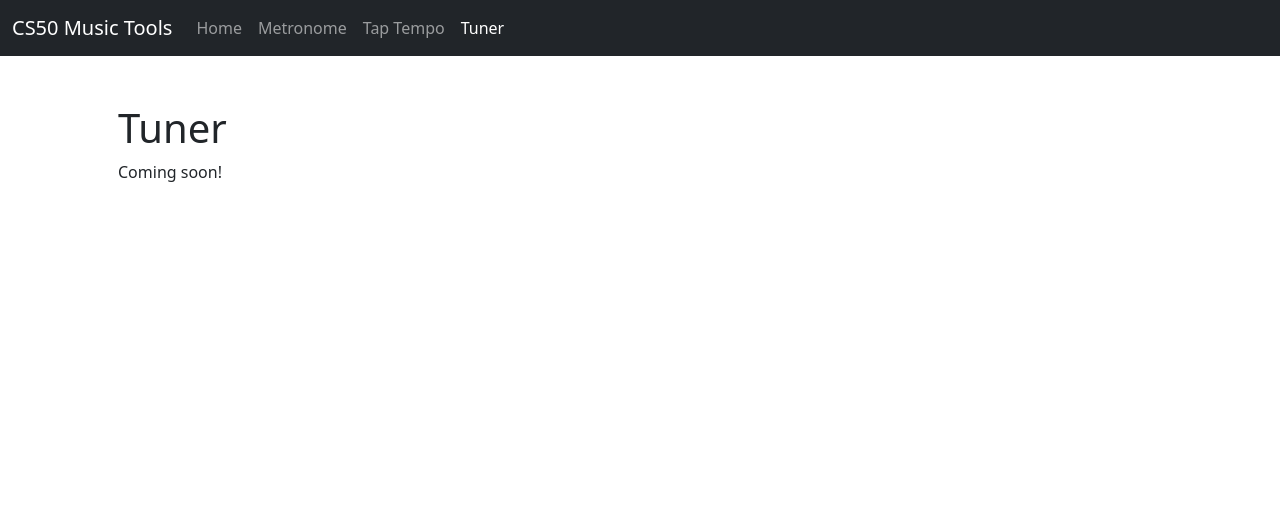
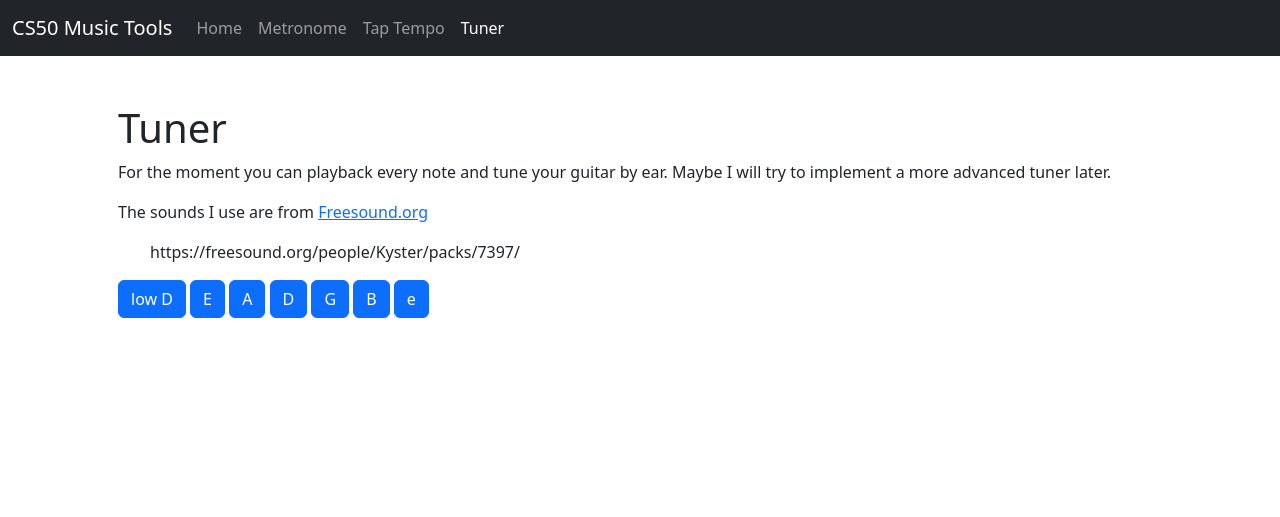
Before and after one commit to martin-hackl/cs50-final-project, a Flask app: page /tuner in a window 1280 px wide. Shown: the top 517 px of the page. Run offline with Flask 3, Linux system fonts and the light colour scheme.

Commit message:
create first concept of tuner

```diff
--- a/templates/tuner.html
+++ b/templates/tuner.html
@@ -7,7 +7,61 @@
 {% block main %}
     <h1>Tuner</h1>
 
-    Coming soon!
+    <p>For the moment you can playback every note and tune your guitar by ear. Maybe I will try to implement a more advanced tuner later.</p>
+    <p>The sounds I use are from <a href="https://freesound.org/people/Kyster/packs/7397/" target="_blank">Freesound.org</a></p>
+    <ul>https://freesound.org/people/Kyster/packs/7397/</ul>
+
+
+    <button class="btn btn-primary" id="Dlow" type="button">low D</button>
+    <button class="btn btn-primary" id="E" type="button">E</button>
+    <button class="btn btn-primary" id="A" type="button">A</button>
+    <button class="btn btn-primary" id="D" type="button">D</button>
+    <button class="btn btn-primary" id="G" type="button">G</button>
+    <button class="btn btn-primary" id="B" type="button">B</button>
+    <button class="btn btn-primary" id="e" type="button">e</button>
+
+    <script>
+            const urlE = "https://cdn.freesound.org/previews/117/117677_646701-lq.mp3"
+            const urlA = "https://cdn.freesound.org/previews/117/117673_646701-lq.mp3"
+
+            let ctx = null;
+            let audio;
+
+            async function createAudioContext(note){
+                ctx = new AudioContext();
+
+                fetch(note)
+                    .then(data => data.arrayBuffer())
+                    .then(arrayBuffer => ctx.decodeAudioData(arrayBuffer))
+                    .then(decodedAudio => {
+                        audio = decodedAudio;
+                    });
+            return 1;
+            }
+
+            function playback() {
+                const playSound = ctx.createBufferSource();
+                playSound.buffer = audio;
+                playSound.connect(ctx.destination);
+                playSound.start(ctx.currentTime);
+            }
+
+            document.getElementById("E").addEventListener("click", async () => {
+                await createAudioContext(urlE);
+                console.log("1");
+                playback();
+                console.log("2");
+            });
+
+            document.getElementById("A").addEventListener("click", async () => {
+                await createAudioContext(urlA);
+                console.log("1");
+                playback();
+                console.log("2");
+            });
+
+    </script>
+
 
 
 
```
